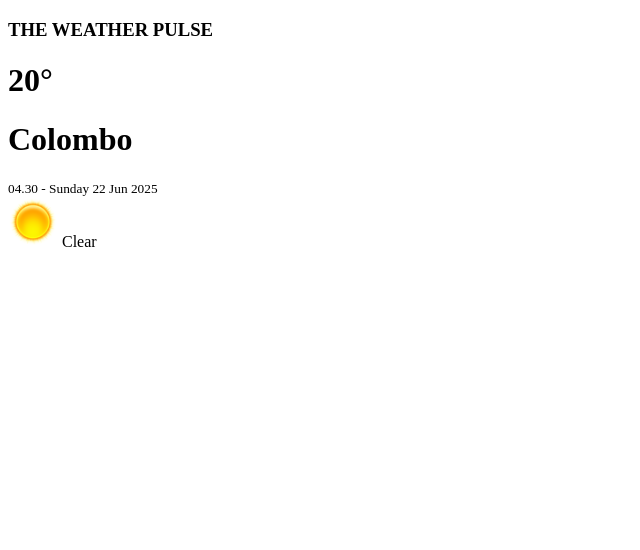
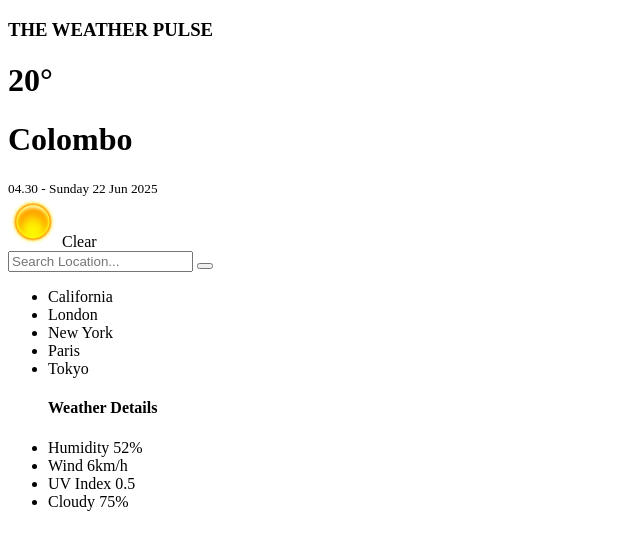
Before and after one commit to Naveekj/weather_pulse, a plain HTML site: page index.html in a window 1280 px wide. Shown: the whole page, without its empty margins (0-640 px from the left). Drawn offline with Linux system fonts and the light colour scheme.

Commit message:
added side panel details

```diff
--- a/index.html
+++ b/index.html
@@ -28,6 +28,41 @@
             </div>
         </div>
     </div>
+    <div class="side_panel">
+        <form id="locationInput">
+            <input type="text" class="search" placeholder="Search Location..."/>
+            <button type="submit" class="submit">
+                <i class="fas fa-search"></i>
+            </button>
+        </form>
+        <ul class="cities">
+            <li class="city">California</li>
+            <li class="city">London</li>
+            <li class="city">New York</li>
+            <li class="city">Paris</li>
+            <li class="city">Tokyo</li>
+        </ul>
+
+        <ul class="details">
+            <h4>Weather Details</h4>
+            <li>
+                <span>Humidity</span>
+                <span class="humidity">52%</span>
+            </li>
+            <li>
+                <span>Wind</span>
+                <span class="wind">6km/h</span>
+            </li>
+            <li>
+                <span>UV Index</span>
+                <span class="uvindex">0.5</span>
+            </li>
+            <li>
+                <span>Cloudy</span>
+                <span class="cloud">75%</span>
+            </li>
+        </ul>
+    </div>
 </div>
 
 </body>
```
